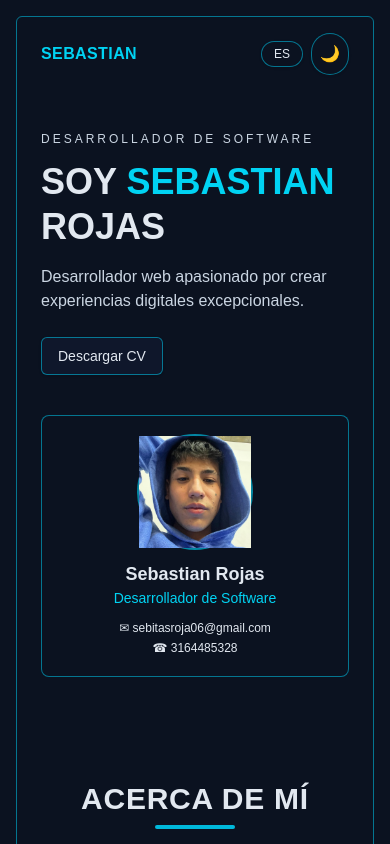
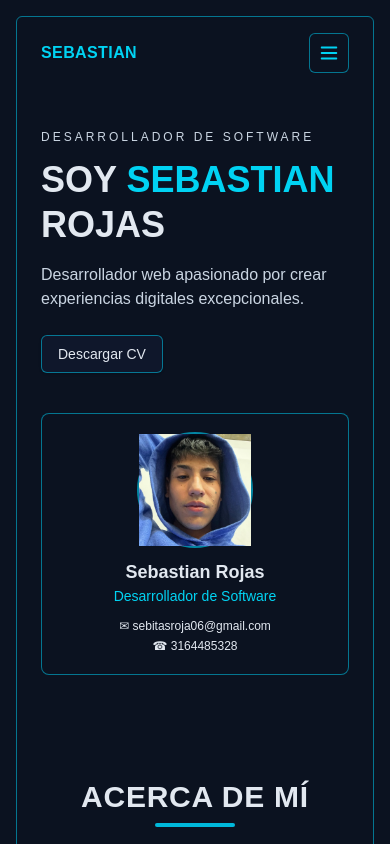
Before and after one commit to 1081271746/proyectofinal, a Next.js app: page / in a window 390 px wide. Shown: the top 844 px of the page. Built offline with nearby package versions, Linux system fonts and the light colour scheme.

Commit message:
agregando menu de hamburguesa

```diff
--- a/src/app/components/HeaderNav.tsx
+++ b/src/app/components/HeaderNav.tsx
@@ -3,15 +3,20 @@
 import ThemeToggle from "./ThemeToggle";
 import LanguageToggle from "./LanguageToggle";
 import { useI18n } from "../i18n/I18nProvider";
+import { useState } from "react";
 
 export default function HeaderNav() {
   const { t } = useI18n();
+  const [open, setOpen] = useState(false);
+  const toggle = () => setOpen((v) => !v);
+  const close = () => setOpen(false);
   return (
     <header className="sticky top-0 z-10 bg-transparent">
       <nav className="mx-auto max-w-6xl px-6 py-4 flex items-center justify-between">
         <a href="#inicio" className="text-cyan-400 font-bold tracking-wide">
           {t("brand.name")}
         </a>
+        {/* Desktop nav */}
         <ul className="hidden md:flex gap-6 text-sm text-[var(--foreground)]">
           <li><a className="hover:text-cyan-400" href="#inicio">{t("nav.home")}</a></li>
           <li><a className="hover:text-cyan-400" href="#acerca">{t("nav.about")}</a></li>
@@ -22,11 +27,60 @@ export default function HeaderNav() {
           <li><a className="hover:text-cyan-400" href="#futuros">{t("nav.future")}</a></li>
           <li><a className="hover:text-cyan-400" href="#contacto">{t("nav.contact")}</a></li>
         </ul>
+        {/* Controls + hamburger */}
         <div className="flex items-center gap-2 md:ml-4">
-          <LanguageToggle />
-          <ThemeToggle />
+          <div className="hidden md:flex items-center gap-2">
+            <LanguageToggle />
+            <ThemeToggle />
+          </div>
+          {/* Mobile hamburger */}
+          <button
+            type="button"
+            aria-label="Menu"
+            aria-expanded={open}
+            onClick={toggle}
+            className="md:hidden inline-flex items-center justify-center rounded-md border border-cyan-500/60 bg-[var(--background)] p-2 text-cyan-400 hover:bg-slate-900"
+          >
+            <svg width="22" height="22" viewBox="0 0 24 24" fill="none" xmlns="http://www.w3.org/2000/svg">
+              <path d="M4 6h16M4 12h16M4 18h16" stroke="currentColor" strokeWidth="2" strokeLinecap="round" />
+            </svg>
+          </button>
         </div>
       </nav>
+      {/* Mobile panel */}
+      {open && (
+        <div className="md:hidden mx-4 mt-2 rounded-md border border-cyan-500/60 bg-[var(--background)] shadow">
+          <div className="flex items-center justify-between px-4 py-3">
+            <span className="text-cyan-400 font-bold tracking-wide">{t("brand.name")}</span>
+            <button
+              type="button"
+              aria-label="Cerrar"
+              onClick={close}
+              className="inline-flex items-center justify-center rounded-md border border-cyan-500/60 bg-[var(--background)] p-2 text-cyan-400 hover:bg-slate-900"
+            >
+              <svg width="20" height="20" viewBox="0 0 24 24" fill="none" xmlns="http://www.w3.org/2000/svg">
+                <path d="M6 6l12 12M18 6l-12 12" stroke="currentColor" strokeWidth="2" strokeLinecap="round" />
+              </svg>
+            </button>
+          </div>
+          <div className="px-4 pb-4">
+            <ul className="space-y-2 text-sm text-[var(--foreground)]">
+              <li><a className="block rounded px-3 py-2 hover:text-cyan-400" href="#inicio" onClick={close}>{t("nav.home")}</a></li>
+              <li><a className="block rounded px-3 py-2 hover:text-cyan-400" href="#acerca" onClick={close}>{t("nav.about")}</a></li>
+              <li><a className="block rounded px-3 py-2 hover:text-cyan-400" href="#proyectos" onClick={close}>{t("nav.projects")}</a></li>
+              <li><a className="block rounded px-3 py-2 hover:text-cyan-400" href="#experiencia" onClick={close}>{t("nav.experience")}</a></li>
+              <li><a className="block rounded px-3 py-2 hover:text-cyan-400" href="#testimonios" onClick={close}>{t("nav.testimonials")}</a></li>
+              <li><a className="block rounded px-3 py-2 hover:text-cyan-400" href="#intereses" onClick={close}>{t("nav.interests")}</a></li>
+              <li><a className="block rounded px-3 py-2 hover:text-cyan-400" href="#futuros" onClick={close}>{t("nav.future")}</a></li>
+              <li><a className="block rounded px-3 py-2 hover:text-cyan-400" href="#contacto" onClick={close}>{t("nav.contact")}</a></li>
+            </ul>
+            <div className="mt-3 flex items-center gap-2">
+              <LanguageToggle />
+              <ThemeToggle />
+            </div>
+          </div>
+        </div>
+      )}
     </header>
   );
 }
```
